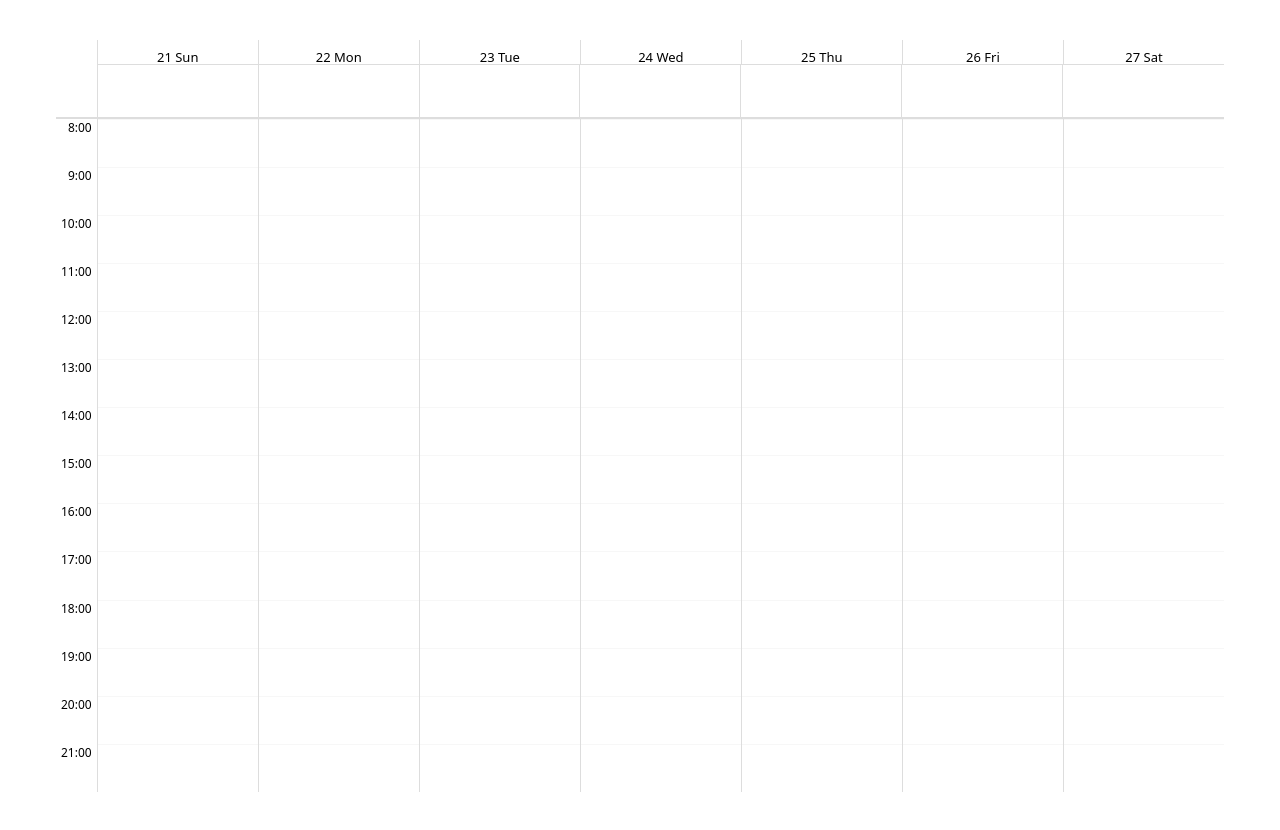
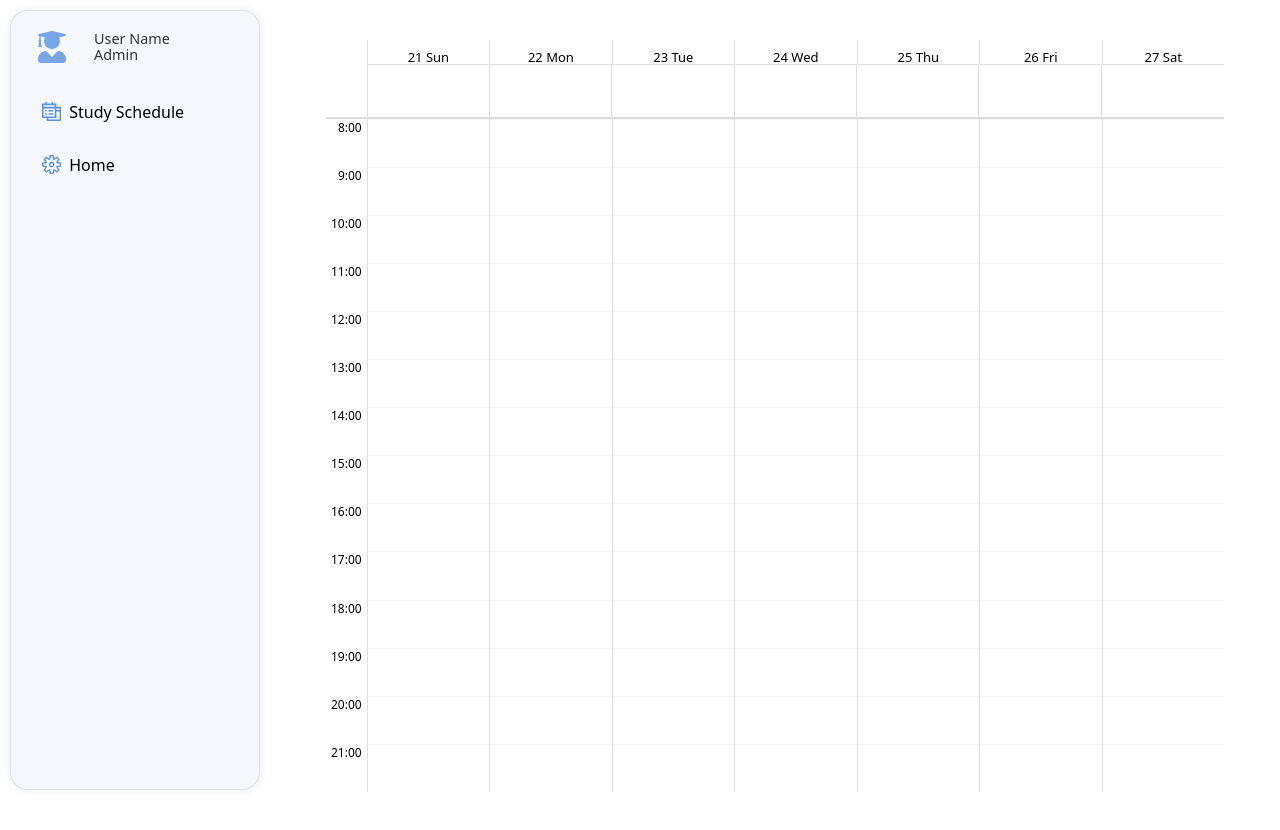
Before and after one commit to Patriot0911/front-med-scheduler, a Next.js app: page /schedule in a window 1280 px wide. Built offline with nearby package versions, Linux system fonts and the light colour scheme.

Commit message:
basic for sidebar

```diff
--- a/package.json
+++ b/package.json
@@ -16,6 +16,7 @@
     "react": "19.2.0",
     "react-big-calendar": "^1.19.4",
     "react-dom": "19.2.0",
+    "react-icons": "^5.5.0",
     "redux": "^5.0.1"
   },
   "devDependencies": {
--- a/src/app/schedule/page.tsx
+++ b/src/app/schedule/page.tsx
@@ -36,6 +36,7 @@ export default function SchedulePage() {
         max={new Date(1970, 1, 1, 22, 0)}
         step={60}
         timeslots={1}
+        showAllEvents={false}
         formats={{
           timeGutterFormat: 'H:mm',
         }}
--- a/src/components/Layout/Sidebar/index.tsx
+++ b/src/components/Layout/Sidebar/index.tsx
@@ -1,18 +1,39 @@
 import Link from "next/link";
 
 import styles from './styles.module.scss';
+import { FaUserGraduate } from "react-icons/fa";
+import { SIDEBAR_ITEMS } from "@/src/configs/sidebar.config";
 
 const Sidebar = () => {
   return (
+    <div className={styles['sidebar-wrapper']}>
       <aside className={styles.sidebar}>
+        <div className={styles['profile-wrapper']}>
+          <FaUserGraduate
+            size={48}
+            className={styles['profile-icon']}
+          />
+          <div className={styles['profile-info']}>
+            <span>User Name</span>
+            <span>Admin</span>
+          </div>
+        </div>
         <nav>
           <ul>
-          <li>
-            <Link href={'/'}>test</Link>
+            {
+              SIDEBAR_ITEMS.map((item) => (
+                <li key={item.href}>
+                  <Link href={item.href}>
+                    {item.icon}
+                    <span>{item.label}</span>
+                  </Link>
                 </li>
+              ))
+            }
           </ul>
         </nav>
       </aside>
+    </div>
   );
 }
 
--- a/src/components/Layout/Sidebar/styles.module.scss
+++ b/src/components/Layout/Sidebar/styles.module.scss
@@ -1,6 +1,75 @@
-.sidebar {
-    display: flex;
-    flex-direction: column;
-    align-items: center;
-    background-color: #ffff;
+.sidebar-wrapper {
+	position: relative;
+	width: 270px;
+	.sidebar {
+		position: fixed;
+		top: 10px;
+		left: 10px;
+
+		width: 250px;
+		height: calc(100dvh - 20px);
+
+		display: flex;
+		flex-direction: column;
+
+		background-color: #f5f9ff;
+		border-radius: 18px;
+		border: 1px solid #cccccc7c;
+		box-shadow: 0 0 10px rgba(0, 0, 0, 0.09);
+
+		padding: 10px 15px;
+		overflow-y: auto;
+		gap: 1rem;
+
+		.profile-wrapper {
+			display: flex;
+			gap: 1rem;
+			align-items: center;
+			justify-content: flex-start;
+			border-radius: 10px;
+			.profile-icon {
+				width: 52px;
+				height: 52px;
+				border-radius: 10px;
+				padding: 10px;
+				cursor: pointer;
+				color: #5b91e2;
+				opacity: 0.8;
+			}
+			.profile-info {
+				flex-grow: 1;
+				display: flex;
+				flex-direction: column;
+				justify-content: center;
+				span {
+					font-size: 0.9rem;
+					color: #333333;
+					line-height: 1rem;
+				}
+			}
+		}
+		ul {
+			display: flex;
+			flex-direction: column;
+			gap: 0.5rem;
+			li {
+				display: flex;
+				width: 100%;
+				padding: 0.2rem 1rem;
+				height: 45px;
+				border-radius: 0.5rem;
+				a {
+					flex-grow: 1;
+					display: flex;
+					align-items: center;
+					flex-direction: row;
+					gap: 0.5rem;
+					svg {
+						font-size: 1.2rem;
+						color: #5b91e2;
+					}
+				}
+			}
+		}
+	}
 }
--- a/src/components/Layout/index.tsx
+++ b/src/components/Layout/index.tsx
@@ -3,13 +3,12 @@ import Footer from "./Footer";
 import Header from "./Header";
 
 import styles from './styles.module.scss';
-import Link from "next/link";
 import Sidebar from "./Sidebar";
 
 const Layout = ({ children, }: PropsWithChildren) => {
     return (
         <div className={styles.layout}>
-            {/* <Sidebar /> */}
+            <Sidebar />
             <div className={styles.content}>
                 <Header />
                 <main>{children}</main>
--- /dev/null
+++ b/src/configs/sidebar.config.ts
@@ -0,0 +1,17 @@
+import { GrSchedules } from 'react-icons/gr';
+import type { SidebarItem } from '../interfaces/layout/sidebar';
+import { VscSettingsGear } from 'react-icons/vsc';
+
+export const SIDEBAR_ITEMS: SidebarItem[] = [
+  {
+    label: "Study Schedule",
+    href: "/schedule",
+    icon: GrSchedules({}),
+  },
+  {
+    label: "Home",
+    href: "/",
+    icon: VscSettingsGear({}),
+    isAuthenticated: true,
+  },
+];
--- /dev/null
+++ b/src/interfaces/layout/sidebar.ts
@@ -0,0 +1,7 @@
+export interface SidebarItem {
+  label: string;
+  href: string;
+  icon?: React.ReactNode;
+  permissions?: string[];
+  isAuthenticated?: boolean;
+};
```
Also changed, not shown: 1 other file (tests, documents, lock files or other folders). Lines whose indentation alone changed are shown as unchanged.
